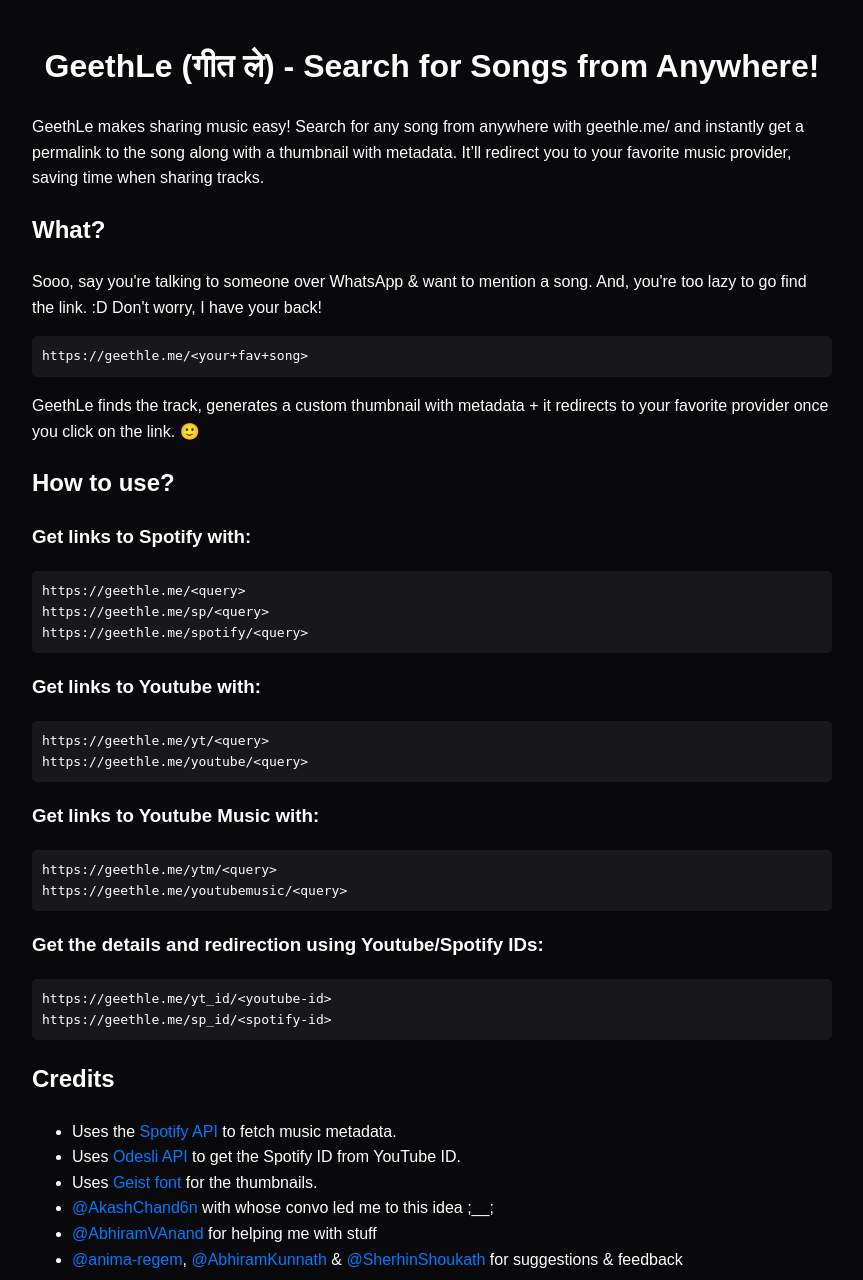
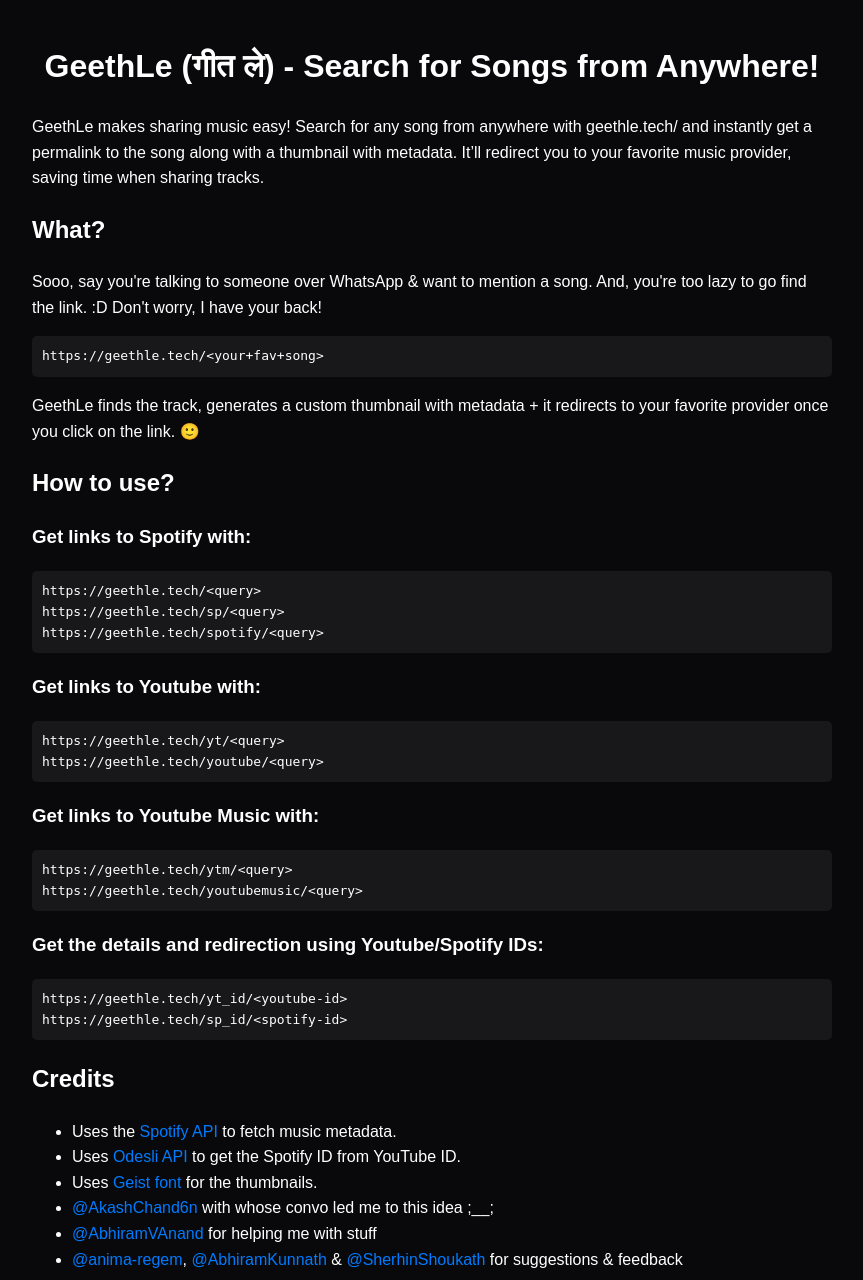
Before and after one commit to VishnuSanal/GeethLe, a Flask app: page / in a window 1280 px wide. Shown: the top 1280 px of the page, without its empty margins (208-1071 px from the left). Run offline with Flask 3, Linux system fonts and the light colour scheme.

Commit message:
Change domain from geethle.me to geethle.tech
Updated all instances of 'geethle.me' to 'geethle.tech' in the landing page.

```diff
--- a/templates/landing.html
+++ b/templates/landing.html
@@ -47,30 +47,30 @@
 <body>
     <h1>GeethLe (गीत ले) - Search for Songs from <strong>Anywhere</strong>!</h1>
 
-    <p>GeethLe makes sharing music easy! Search for any song from anywhere with geethle.me/<your+fav+song> and instantly get a permalink to the song along with a thumbnail with metadata. It’ll redirect you to your favorite music provider, saving time when sharing tracks.</p>
+    <p>GeethLe makes sharing music easy! Search for any song from anywhere with geethle.tech/<your+fav+song> and instantly get a permalink to the song along with a thumbnail with metadata. It’ll redirect you to your favorite music provider, saving time when sharing tracks.</p>
 
     <h2>What?</h2>
     <p>Sooo, say you're talking to someone over WhatsApp & want to mention a song. And, you're too lazy to go find the link. :D Don't worry, I have your back!</p>
-    <pre>https://geethle.me/&lt;your+fav+song&gt;</pre>
+    <pre>https://geethle.tech/&lt;your+fav+song&gt;</pre>
     <p>GeethLe finds the track, generates a custom thumbnail with metadata + it redirects to your favorite provider once you click on the link. 🙂</p>
 
     <h2>How to use?</h2>
     <h3>Get links to Spotify with:</h3>
-    <pre>https://geethle.me/&lt;query&gt;
-https://geethle.me/sp/&lt;query&gt;
-https://geethle.me/spotify/&lt;query&gt;</pre>
+    <pre>https://geethle.tech/&lt;query&gt;
+https://geethle.tech/sp/&lt;query&gt;
+https://geethle.tech/spotify/&lt;query&gt;</pre>
 
     <h3>Get links to Youtube with:</h3>
-    <pre>https://geethle.me/yt/&lt;query&gt;
-https://geethle.me/youtube/&lt;query&gt;</pre>
+    <pre>https://geethle.tech/yt/&lt;query&gt;
+https://geethle.tech/youtube/&lt;query&gt;</pre>
 
     <h3>Get links to Youtube Music with:</h3>
-    <pre>https://geethle.me/ytm/&lt;query&gt;
-https://geethle.me/youtubemusic/&lt;query&gt;</pre>
+    <pre>https://geethle.tech/ytm/&lt;query&gt;
+https://geethle.tech/youtubemusic/&lt;query&gt;</pre>
 
     <h3>Get the details and redirection using Youtube/Spotify IDs:</h3>
-    <pre>https://geethle.me/yt_id/&lt;youtube-id&gt;
-https://geethle.me/sp_id/&lt;spotify-id&gt;</pre>
+    <pre>https://geethle.tech/yt_id/&lt;youtube-id&gt;
+https://geethle.tech/sp_id/&lt;spotify-id&gt;</pre>
 
     <h2>Credits</h2>
     <ul class="credits">
```
